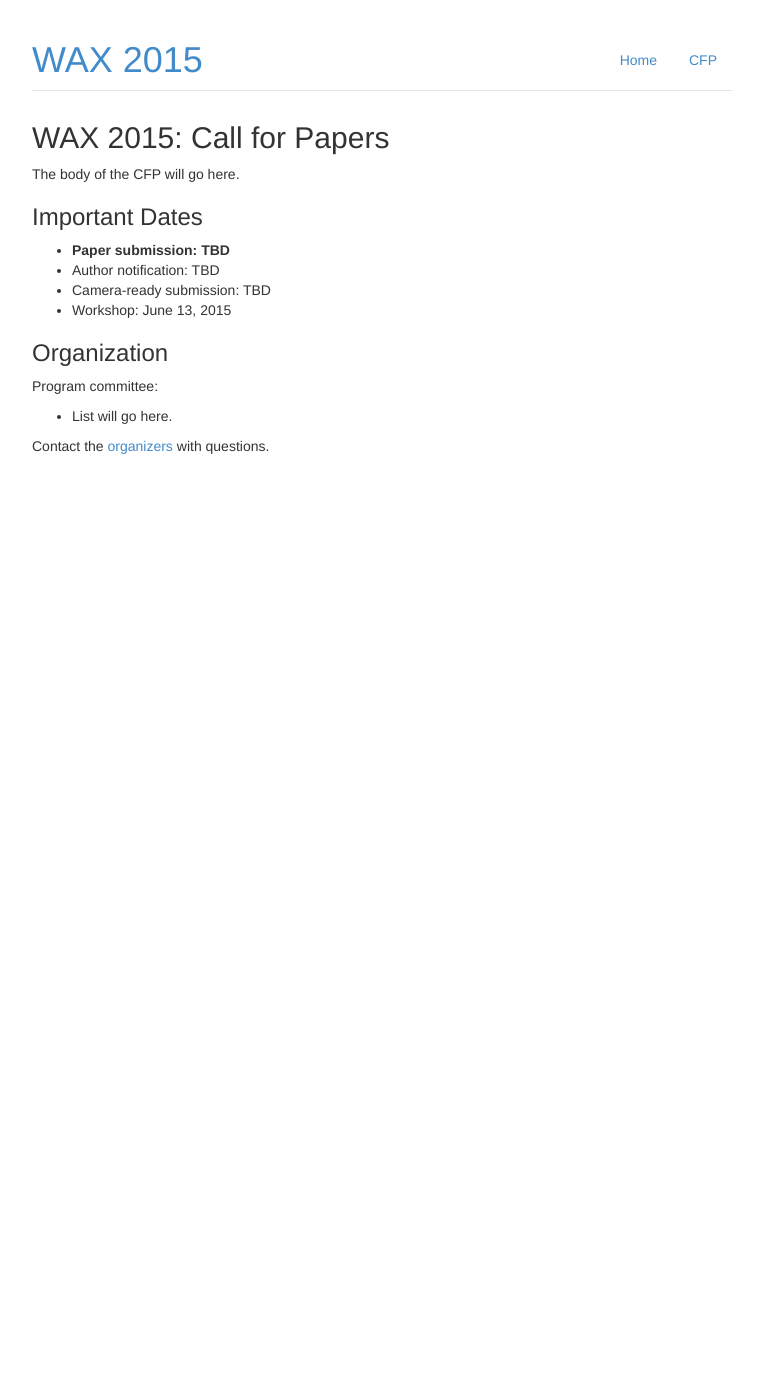
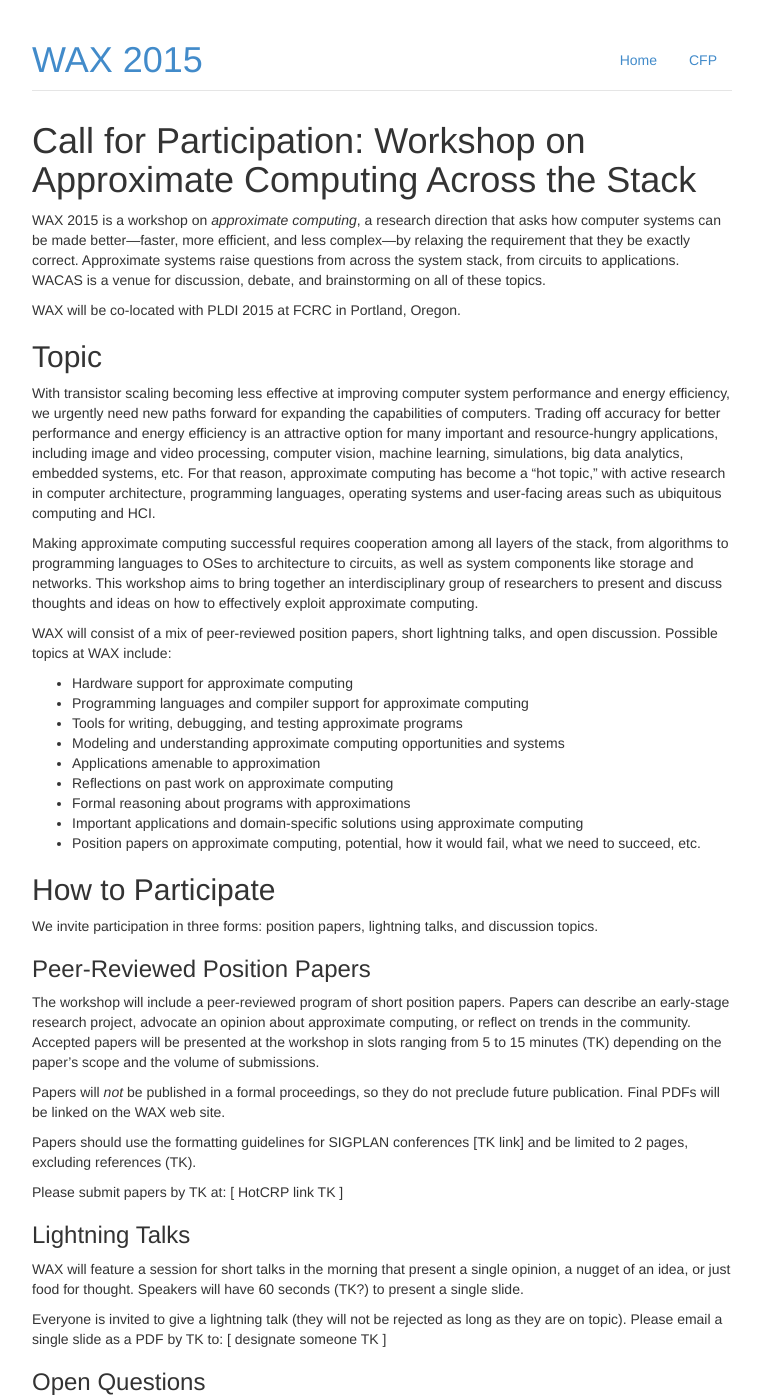
Before and after one commit to uwsampa/sampa-public, a Jekyll site: the page built from wax2015/cfp.md, in a window 1280 px wide and 1400 px high. Shown: the whole window, without its empty margins (258-1021 px from the left). Built offline with Jekyll 4.4.1, drawn with Linux system fonts in a browser that asks for light colours; Markdown is read by kramdown in place of the engine named in the settings; some of the changed text lies outside the part shown.

Commit message:
Add draft WAX CFP

```diff
--- a/wax2015/cfp.md
+++ b/wax2015/cfp.md
@@ -3,23 +3,83 @@ layout: wax
 title: 'WAX 2015: Call for Papers'
 notitle: true
 ---
-## WAX 2015: Call for Papers
+# Call for Participation: Workshop on Approximate Computing Across the Stack
 
-The body of the CFP will go here.
+WAX 2015 is a workshop on *approximate computing*, a research direction that asks how computer systems can be made better—faster, more efficient, and less complex—by relaxing the requirement that they be exactly correct. Approximate systems raise questions from across the system stack, from circuits to applications. WACAS is a venue for discussion, debate, and brainstorming on all of these topics.
 
-### Important Dates
+WAX will be co-located with PLDI 2015 at FCRC in Portland, Oregon.
 
-- **Paper submission: TBD**
-- Author notification: TBD
-- Camera-ready submission: TBD
-- Workshop: June 13, 2015
+## Topic
 
-### Organization
+With transistor scaling becoming less effective at improving computer system performance and energy efficiency, we urgently need new paths forward for expanding the capabilities of computers. Trading off accuracy for better performance and energy efficiency is an attractive option for many important and resource-hungry applications, including image and video processing, computer vision, machine learning, simulations, big data analytics, embedded systems, etc. For that reason, approximate computing has become a “hot topic,” with active research in computer architecture, programming languages, operating systems and user-facing areas such as ubiquitous computing and HCI.
 
-Program committee:
+Making approximate computing successful requires cooperation among all layers of the stack, from algorithms to programming languages to OSes to architecture to circuits, as well as system components like storage and networks. This workshop aims to bring together an interdisciplinary group of researchers to present and discuss thoughts and ideas on how to effectively exploit approximate computing.
 
-* List will go here.
+WAX will consist of a mix of peer-reviewed position papers, short lightning talks, and open discussion. Possible topics at WAX include:
+
+- Hardware support for approximate computing
+- Programming languages and compiler support for approximate computing
+- Tools for writing, debugging, and testing approximate programs
+- Modeling and understanding approximate computing opportunities and systems
+- Applications amenable to approximation
+- Reflections on past work on approximate computing
+- Formal reasoning about programs with approximations
+- Important applications and domain-specific solutions using approximate computing
+- Position papers on approximate computing, potential, how it would fail, what we need to succeed, etc.
+
+## How to Participate
+
+We invite participation in three forms: position papers, lightning talks, and discussion topics.
+
+### Peer-Reviewed Position Papers
+
+The workshop will include a peer-reviewed program of short position papers. Papers can describe an early-stage research project, advocate an opinion about approximate computing, or reflect on trends in the community. Accepted papers will be presented at the workshop in slots ranging from 5 to 15 minutes (TK) depending on the paper's scope and the volume of submissions.
+
+Papers will *not* be published in a formal proceedings, so they do not preclude future publication. Final PDFs will be linked on the WAX web site.
+
+Papers should use the formatting guidelines for SIGPLAN conferences [TK link] and be limited to 2 pages, excluding references (TK).
+
+Please submit papers by TK at: [ HotCRP link TK ]
+
+### Lightning Talks
+
+WAX will feature a session for short talks in the morning that present a single opinion, a nugget of an idea, or just food for thought. Speakers will have 60 seconds (TK?) to present a single slide.
+
+Everyone is invited to give a lightning talk (they will not be rejected as long as they are on topic). Please email a single slide as a PDF by TK to: [ designate someone TK ]
+
+### Open Questions
+
+We will be holding discussions between WAX attendees. Groups will break out for discussion over lunch and report back to the rest of the attendees. We need your help building a list of discussion topics on approximate computing.
+
+Please fill out this form [ Google form link TK ] to suggest a topic by TK. If you have more than one idea, feel free to fill out the form multiple times.
+
+## Important Dates
+
+We are finalizing the deadlines, but they will be close to:
+
+* Position papers due: (approximately) March 20, 2015
+* Position papers notification: (approximately) May 1, 2015
+* Lightning talks and discussion topics due: (approximately) June 3, 2015
+* Workshop: June 13, 2015
+
+## Organization
+
+Organizers:
+
+* [Emery Berger][], University of Massachusetts
+* [Luis Ceze][], University of Washington
+* [Kathryn S McKinley][], Microsoft Research
+* [Adrian Sampson][], University of Washington
+* [Ben Zorn][], Microsoft Research
+
+[Ben Zorn]: http://research.microsoft.com/en-us/people/zorn/
+[Emery Berger]: http://emeryberger.com/
+[Adrian Sampson]: http://homes.cs.washington.edu/~asampson/
+[Kathryn S McKinley]: http://research.microsoft.com/en-us/people/mckinley/
+[Luis Ceze]: http://homes.cs.washington.edu/~luisceze/
+
+The program committee for position papers will be listed here.
 
 Contact the [organizers][] with questions.
 
-[organizers]: mailto:address@example.com
+[organizers]: mailto:wax2015@cs.washington.edu
```
Also changed, not shown: wax2015/index.md (+5 -14 lines).
